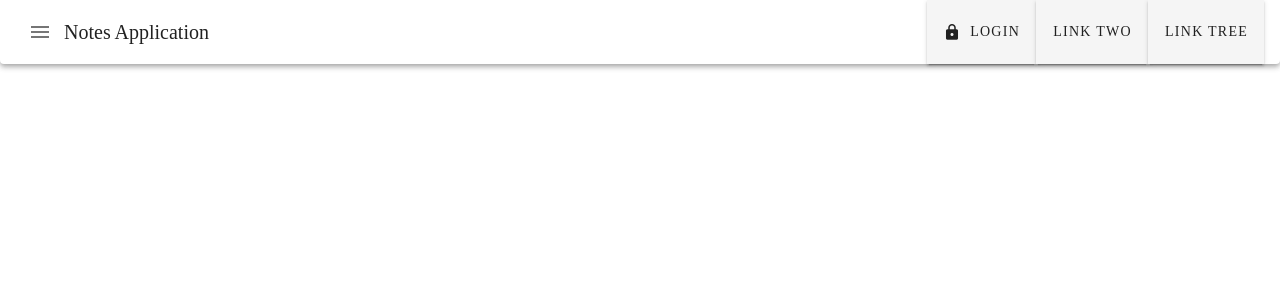
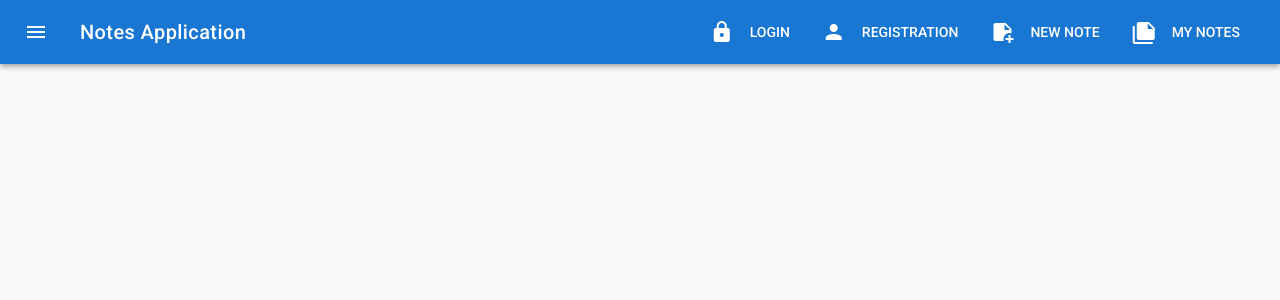
Before and after one commit to morfeii/spa-vue-app, a Vue app: page / in a window 1280 px wide. Shown: the top 300 px of the page. Built offline with nearby package versions, Linux system fonts and the light colour scheme.

Commit message:
fix links & icons

```diff
--- a/package.json
+++ b/package.json
@@ -11,7 +11,7 @@
     "core-js": "^3.6.4",
     "vue": "^2.6.11",
     "vue-router": "^3.1.6",
-    "vuetify": "^2.2.11",
+    "vuetify": "^1.0.19",
     "vuex": "^3.1.3"
   },
   "devDependencies": {
@@ -29,6 +29,8 @@
     "node-sass": "^4.12.0",
     "sass": "^1.19.0",
     "sass-loader": "^8.0.2",
+    "stylus": "^0.54.7",
+    "stylus-loader": "^3.0.2",
     "vue-cli-plugin-vuetify": "~2.0.5",
     "vue-template-compiler": "^2.6.11",
     "vuetify-loader": "^1.3.0"
--- a/src/App.vue
+++ b/src/App.vue
@@ -1,36 +1,33 @@
 <template>
-  <v-card
-    color="grey lighten-4"
-    flat
-    height="200px"
-    tile
-  >
+  <v-app>
     <v-navigation-drawer
       app
       temporary
       v-model="drawer"
     >
       <v-list>
-          <v-list-item
+        <v-list-tile
           v-for="link of links"
           :key="link.title"
           :to="link.url"
         >
-            <v-list-item-icon>
-              <v-icon left>{{link.icon}}</v-icon>
-            </v-list-item-icon>
-
-            <v-list-item-content>
-              <v-list-item-title v-text="link.title"></v-list-item-title>
-            </v-list-item-content>
-          </v-list-item>
+          <v-list-tile-action>
+            <v-icon>{{link.icon}}</v-icon>
+          </v-list-tile-action>
+          <v-list-tile-content>
+            <v-list-tile-title v-text="link.title"></v-list-tile-title>
+          </v-list-tile-content>
+        </v-list-tile>
       </v-list>
     </v-navigation-drawer>
-    <v-toolbar color="purple">
-      <v-app-bar-nav-icon
+
+    <v-toolbar app dark color="primary">
+      <v-toolbar-side-icon
         @click="drawer = !drawer"
-        class="d-none"
-      ></v-app-bar-nav-icon>
+
+      >
+        <v-icon>mdi-menu</v-icon>
+      </v-toolbar-side-icon>
       <v-toolbar-title>Notes Application</v-toolbar-title>
       <v-spacer></v-spacer>
       <v-toolbar-items class="hidden-sm-and-down">
@@ -41,19 +38,11 @@
           :to="link.url"
         >
           <v-icon left>{{link.icon}}</v-icon>
-          Login
-        </v-btn>
-
-        <v-btn flat>
-          Link Two
-        </v-btn>
-
-        <v-btn flat>
-          Link Tree
+          {{link.title}}
         </v-btn>
       </v-toolbar-items>
     </v-toolbar>
-  </v-card>
+  </v-app>
 </template>
 
 <script>
@@ -63,6 +52,9 @@ export default {
       drawer: false,
       links: [
         { title: 'Login', icon: 'mdi-lock', url: '/login' },
+        { title: 'Registration', icon: 'mdi-account', url: '/registration' },
+        { title: 'New note', icon: 'mdi-note-plus', url: '/new' },
+        { title: 'My notes', icon: 'mdi-note-multiple', url: '/list' },
       ],
     };
   },
--- a/src/main.js
+++ b/src/main.js
@@ -1,14 +1,16 @@
 import Vue from 'vue';
+import Vuetify from 'vuetify';
 import App from './App.vue';
 import router from './router';
 import store from './store';
-import vuetify from './plugins/vuetify';
+import 'vuetify/dist/vuetify.min.css';
+
+Vue.use(Vuetify);
 
 Vue.config.productionTip = false;
 
 new Vue({
   router,
   store,
-  vuetify,
   render: (h) => h(App),
 }).$mount('#app');
--- a/src/plugins/vuetify.js
+++ /dev/null
@@ -1,7 +0,0 @@
-import Vue from 'vue';
-import Vuetify from 'vuetify/lib';
-
-Vue.use(Vuetify);
-
-export default new Vuetify({
-});
```
Also changed, not shown: 1 other file (tests, documents, lock files or other folders). Lines whose indentation alone changed are shown as unchanged.
